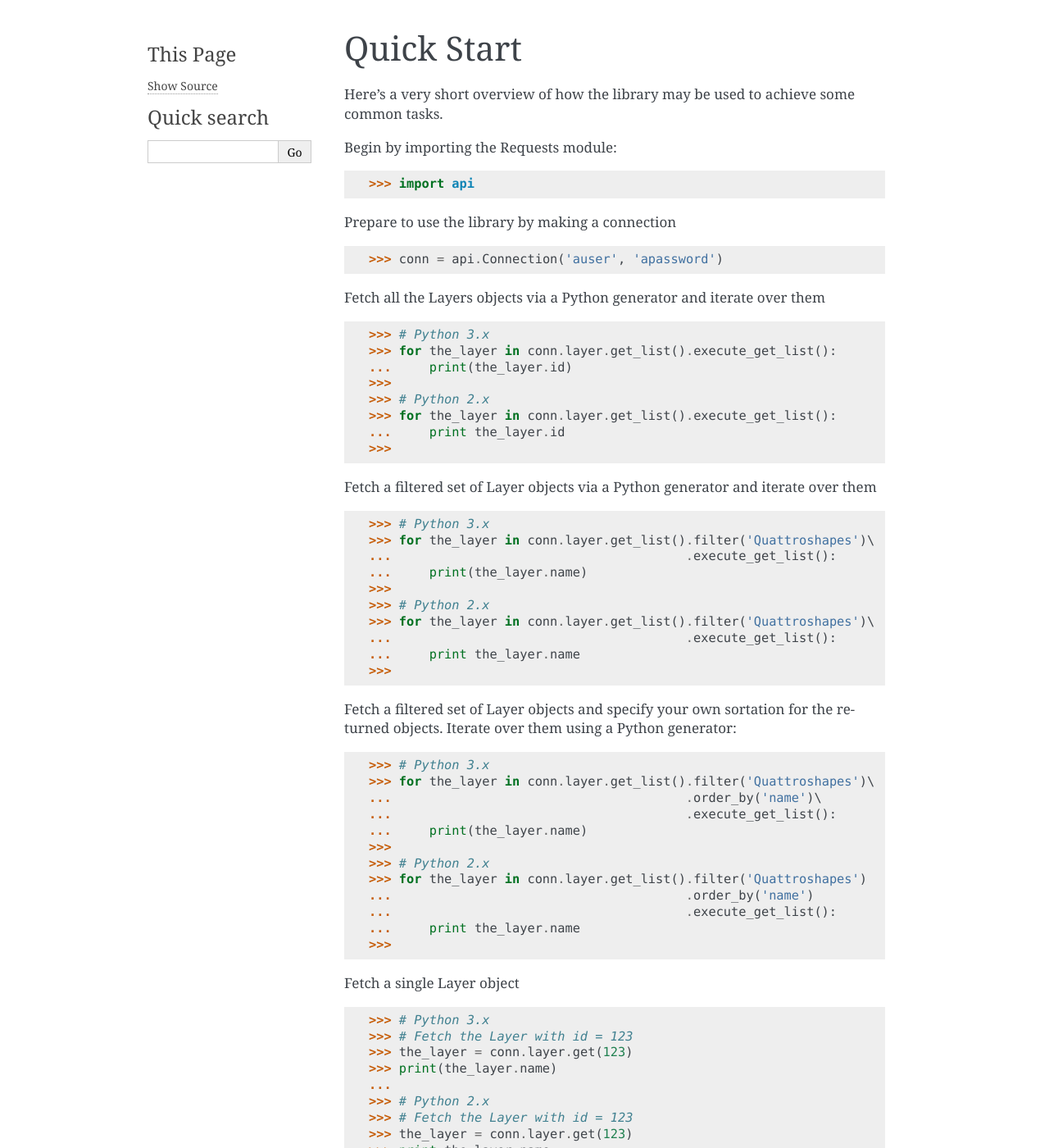
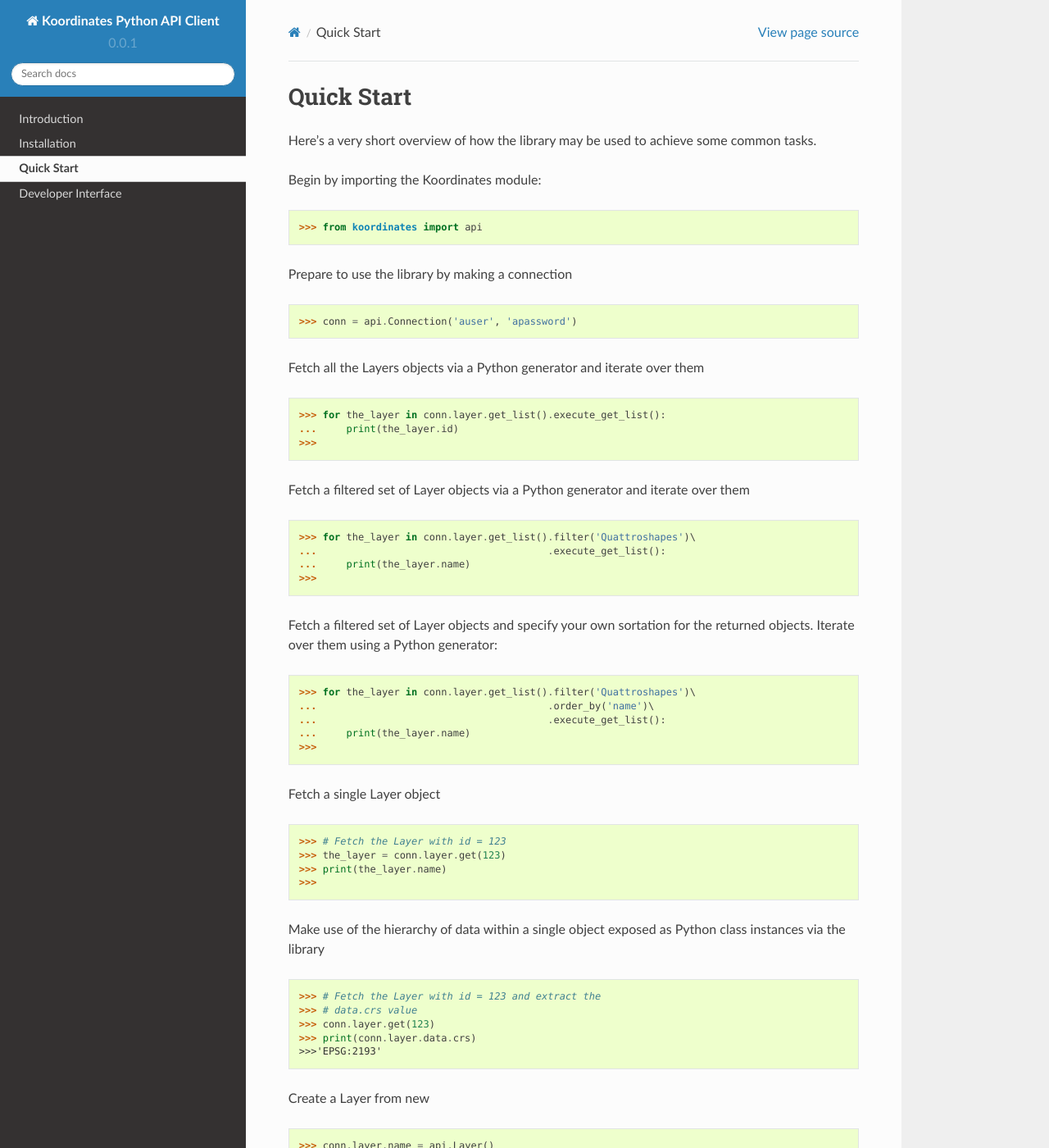
Before and after one commit to koordinates/python-client, a Sphinx documentation site: the page built from docs/source/user/quickstart.rst, in a window 1280 px wide and 1400 px high. Shown: the whole window at 82% size. Built offline with Sphinx 7.4.7 and the Read the Docs theme 2.0.0, drawn with Linux system fonts in a browser that asks for light colours; some of the changed text lies outside the part shown.

Commit message:
Basic docs tweaks

```diff
--- a/docs/source/conf.py
+++ b/docs/source/conf.py
@@ -53,7 +53,7 @@ master_doc = 'index'
 
 # General information about the project.
 project = u'Koordinates Python API Client'
-copyright = u'2015, Koordinates'
+copyright = u'2015, Koordinates Limited.'
 author = u'Koordinates'
 
 # The version info for the project you're documenting, acts as replacement for
@@ -114,7 +114,7 @@ todo_include_todos = False
 
 # The theme to use for HTML and HTML Help pages.  See the documentation for
 # a list of builtin themes.
-html_theme = 'alabaster'
+html_theme = 'sphinx_rtd_theme'
 
 # Theme options are theme-specific and customize the look and feel of a theme
 # further.  For a list of options available for each theme, see the
--- a/docs/source/user/quickstart.rst
+++ b/docs/source/user/quickstart.rst
@@ -5,9 +5,9 @@ Quick Start
 Here's a very short overview of how the library may be used to achieve some
 common tasks.
 
-Begin by importing the Requests module::
+Begin by importing the Koordinates module::
 
-    >>> import api
+    >>> from koordinates import api
 
 Prepare to use the library by making a connection ::
 
@@ -15,78 +15,45 @@ Prepare to use the library by making a connection ::
 
 Fetch all the Layers objects via a Python generator and iterate over them ::
 
-    >>> # Python 3.x
     >>> for the_layer in conn.layer.get_list().execute_get_list():
     ...     print(the_layer.id)
-    >>>
-    >>> # Python 2.x
-    >>> for the_layer in conn.layer.get_list().execute_get_list():
-    ...     print the_layer.id
     >>>
 
 Fetch a filtered set of Layer objects via a Python generator and iterate over them ::
 
-    >>> # Python 3.x
     >>> for the_layer in conn.layer.get_list().filter('Quattroshapes')\
     ...                                       .execute_get_list():
     ...     print(the_layer.name)
-    >>>
-    >>> # Python 2.x
-    >>> for the_layer in conn.layer.get_list().filter('Quattroshapes')\
-    ...                                       .execute_get_list():
-    ...     print the_layer.name
     >>>
 
 
 Fetch a filtered set of Layer objects and specify your own sortation for the returned
 objects. Iterate over them using a Python generator::
 
-    >>> # Python 3.x
     >>> for the_layer in conn.layer.get_list().filter('Quattroshapes')\
     ...                                       .order_by('name')\
     ...                                       .execute_get_list():
     ...     print(the_layer.name)
     >>>
-    >>> # Python 2.x
-    >>> for the_layer in conn.layer.get_list().filter('Quattroshapes')
-    ...                                       .order_by('name')
-    ...                                       .execute_get_list():
-    ...     print the_layer.name
-    >>>
 
 Fetch a single Layer object ::
 
-    >>> # Python 3.x
     >>> # Fetch the Layer with id = 123
     >>> the_layer = conn.layer.get(123)
     >>> print(the_layer.name)
-    ...
-    >>> # Python 2.x
-    >>> # Fetch the Layer with id = 123
-    >>> the_layer = conn.layer.get(123)
-    >>> print the_layer.name
     >>>
 
 Make use of the hierarchy of data within a single object exposed as Python
 class instances via the library ::
 
-    >>> # Python 3.x
     >>> # Fetch the Layer with id = 123 and extract the
     >>> # data.crs value
     >>> conn.layer.get(123)
     >>> print(conn.layer.data.crs)
     >>>'EPSG:2193'
-    >>> # Python 2.x
-    >>> # Fetch the Layer with id = 123 and extract the
-    >>> # data.crs value
-    >>> conn.layer.get(123)
-    >>> print conn.layer.data.crs
-    >>>'EPSG:2193'
-    >>>
 
 Create a Layer from new ::
 
-    >>> # Python 2.x and 3.x
     >>> conn.layer.name = api.Layer()
     >>> conn.layer.name = "A Test Layer"
     >>> conn.layer.group.id = 999
@@ -98,7 +65,6 @@ Create a Layer from new ::
 
 Publish multiple objects of various types ::
 
-    >>> # Python 2.x and 3.x
     >>> # Publish a number of items, in this case one
     >>> # Table and one Layer
     >>> pr = api.PublishRequest()
@@ -108,14 +74,12 @@ Publish multiple objects of various types ::
 
 Reimport an existing Layer from its previous datasources and create a new version ::
 
-    >>> # Python 2.x and 3.x
     >>> # Take the version with id=9999 of the Layer
     >>> # with id = 8888 and reimport it
     >>> conn.version.import_version(8888, 9999)
 
 Publish a specific version of a Layer ::
 
-    >>> # Python 2.x and 3.x
     >>> # Fetch the version with id=9999 of the Layer
     >>> # with id = 8888 and publish it
     conn.version.get(8888, 9999)
--- a/koordinates/__init__.py
+++ b/koordinates/__init__.py
@@ -8,10 +8,10 @@ Koordinates API Library
 '''
 
 __title__ = 'koordinates'
-__version__ = '0.3.0'
+__version__ = '0.0.1'
 __author__ = 'Richard Shea'
 __license__ = 'BSD'
-__copyright__ = 'Copyright 2015 Koordinates'
+__copyright__ = 'Copyright 2015 Koordinates Limited'
 
 
 import logging
```
Also changed, not shown: docs/source/index.rst (+8 -10 lines), docs/source/user/install.rst (+3 -7 lines).
